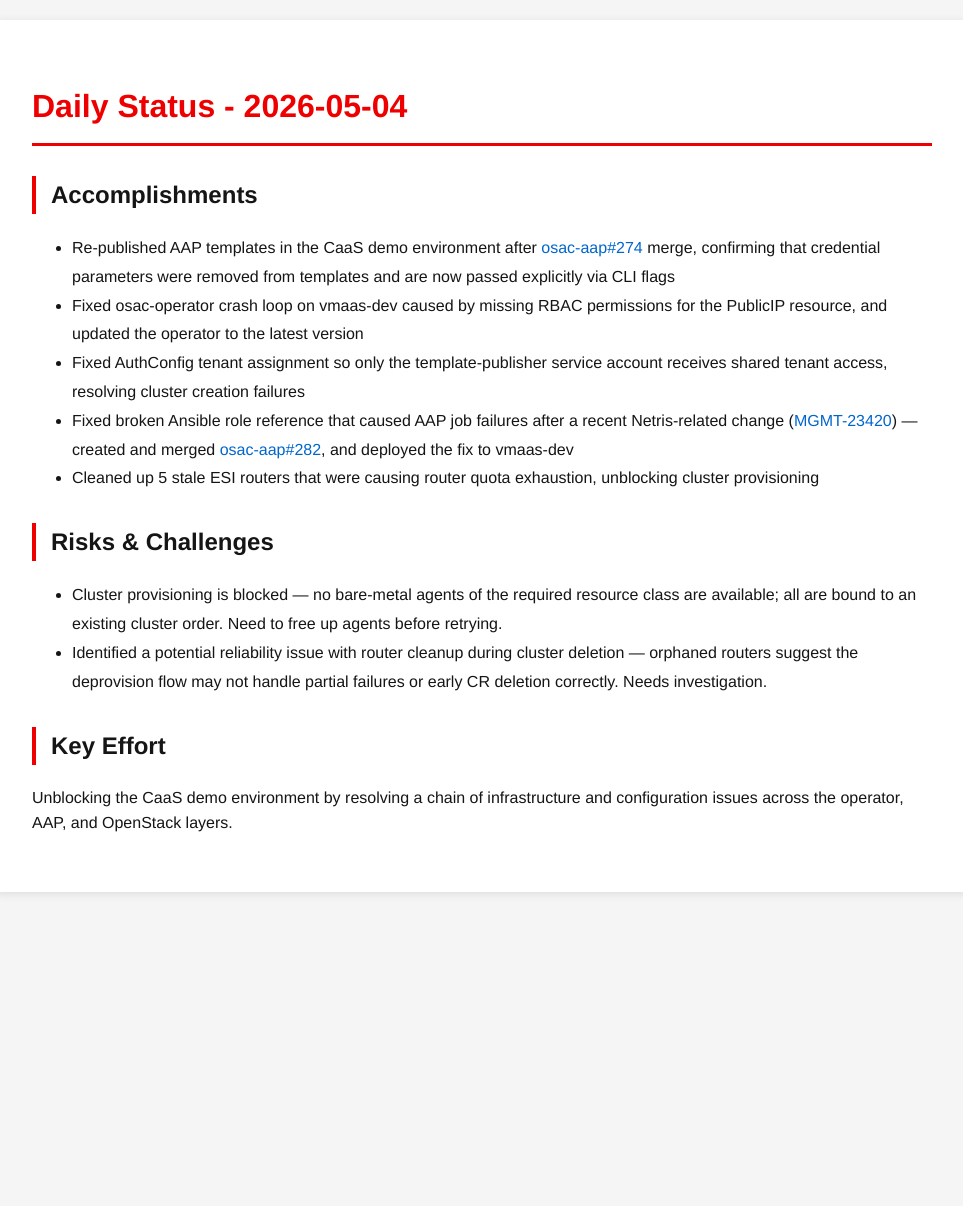
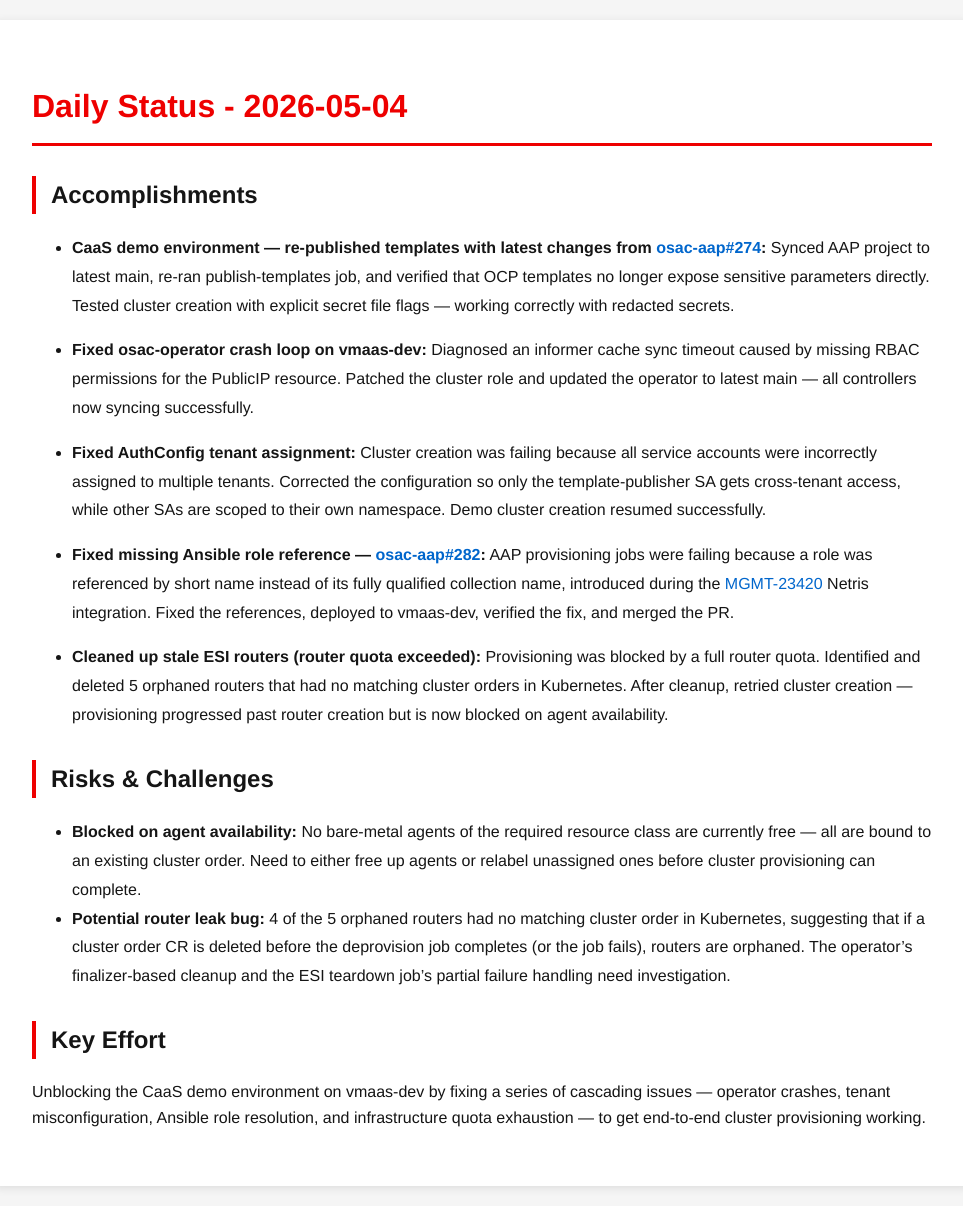
Before and after one commit to tzvatot/daily-status, a Jekyll site: the page built from 2026-05-04.md, in a window 1280 px wide. Shown: the whole page, without its empty margins (158-1121 px from the left). Built offline with Jekyll 4.4.1, drawn with Linux system fonts in a browser that asks for light colours; before the commit the page ends 912 px from its top, so only the background shows below that.

Commit message:
Daily status update - 2026-05-04

```diff
--- a/2026-05-04.md
+++ b/2026-05-04.md
@@ -7,15 +7,22 @@
 # Daily Status - 2026-05-04
 
 ## Accomplishments
-- Re-published AAP templates in the CaaS demo environment after [osac-aap#274](https://github.com/osac-project/osac-aap/pull/274) merge, confirming that credential parameters were removed from templates and are now passed explicitly via CLI flags
-- Fixed osac-operator crash loop on vmaas-dev caused by missing RBAC permissions for the PublicIP resource, and updated the operator to the latest version
-- Fixed AuthConfig tenant assignment so only the template-publisher service account receives shared tenant access, resolving cluster creation failures
-- Fixed broken Ansible role reference that caused AAP job failures after a recent Netris-related change ([MGMT-23420](https://issues.redhat.com/browse/MGMT-23420)) — created and merged [osac-aap#282](https://github.com/osac-project/osac-aap/pull/282), and deployed the fix to vmaas-dev
-- Cleaned up 5 stale ESI routers that were causing router quota exhaustion, unblocking cluster provisioning
+
+- **CaaS demo environment — re-published templates with latest changes from [osac-aap#274](https://github.com/osac-project/osac-aap/pull/274):** Synced AAP project to latest main, re-ran publish-templates job, and verified that OCP templates no longer expose sensitive parameters directly. Tested cluster creation with explicit secret file flags — working correctly with redacted secrets.
+
+- **Fixed osac-operator crash loop on vmaas-dev:** Diagnosed an informer cache sync timeout caused by missing RBAC permissions for the PublicIP resource. Patched the cluster role and updated the operator to latest main — all controllers now syncing successfully.
+
+- **Fixed AuthConfig tenant assignment:** Cluster creation was failing because all service accounts were incorrectly assigned to multiple tenants. Corrected the configuration so only the template-publisher SA gets cross-tenant access, while other SAs are scoped to their own namespace. Demo cluster creation resumed successfully.
+
+- **Fixed missing Ansible role reference — [osac-aap#282](https://github.com/osac-project/osac-aap/pull/282):** AAP provisioning jobs were failing because a role was referenced by short name instead of its fully qualified collection name, introduced during the [MGMT-23420](https://issues.redhat.com/browse/MGMT-23420) Netris integration. Fixed the references, deployed to vmaas-dev, verified the fix, and merged the PR.
+
+- **Cleaned up stale ESI routers (router quota exceeded):** Provisioning was blocked by a full router quota. Identified and deleted 5 orphaned routers that had no matching cluster orders in Kubernetes. After cleanup, retried cluster creation — provisioning progressed past router creation but is now blocked on agent availability.
 
 ## Risks & Challenges
-- Cluster provisioning is blocked — no bare-metal agents of the required resource class are available; all are bound to an existing cluster order. Need to free up agents before retrying.
-- Identified a potential reliability issue with router cleanup during cluster deletion — orphaned routers suggest the deprovision flow may not handle partial failures or early CR deletion correctly. Needs investigation.
+
+- **Blocked on agent availability:** No bare-metal agents of the required resource class are currently free — all are bound to an existing cluster order. Need to either free up agents or relabel unassigned ones before cluster provisioning can complete.
+- **Potential router leak bug:** 4 of the 5 orphaned routers had no matching cluster order in Kubernetes, suggesting that if a cluster order CR is deleted before the deprovision job completes (or the job fails), routers are orphaned. The operator's finalizer-based cleanup and the ESI teardown job's partial failure handling need investigation.
 
 ## Key Effort
-Unblocking the CaaS demo environment by resolving a chain of infrastructure and configuration issues across the operator, AAP, and OpenStack layers.
+
+Unblocking the CaaS demo environment on vmaas-dev by fixing a series of cascading issues — operator crashes, tenant misconfiguration, Ansible role resolution, and infrastructure quota exhaustion — to get end-to-end cluster provisioning working.
```
